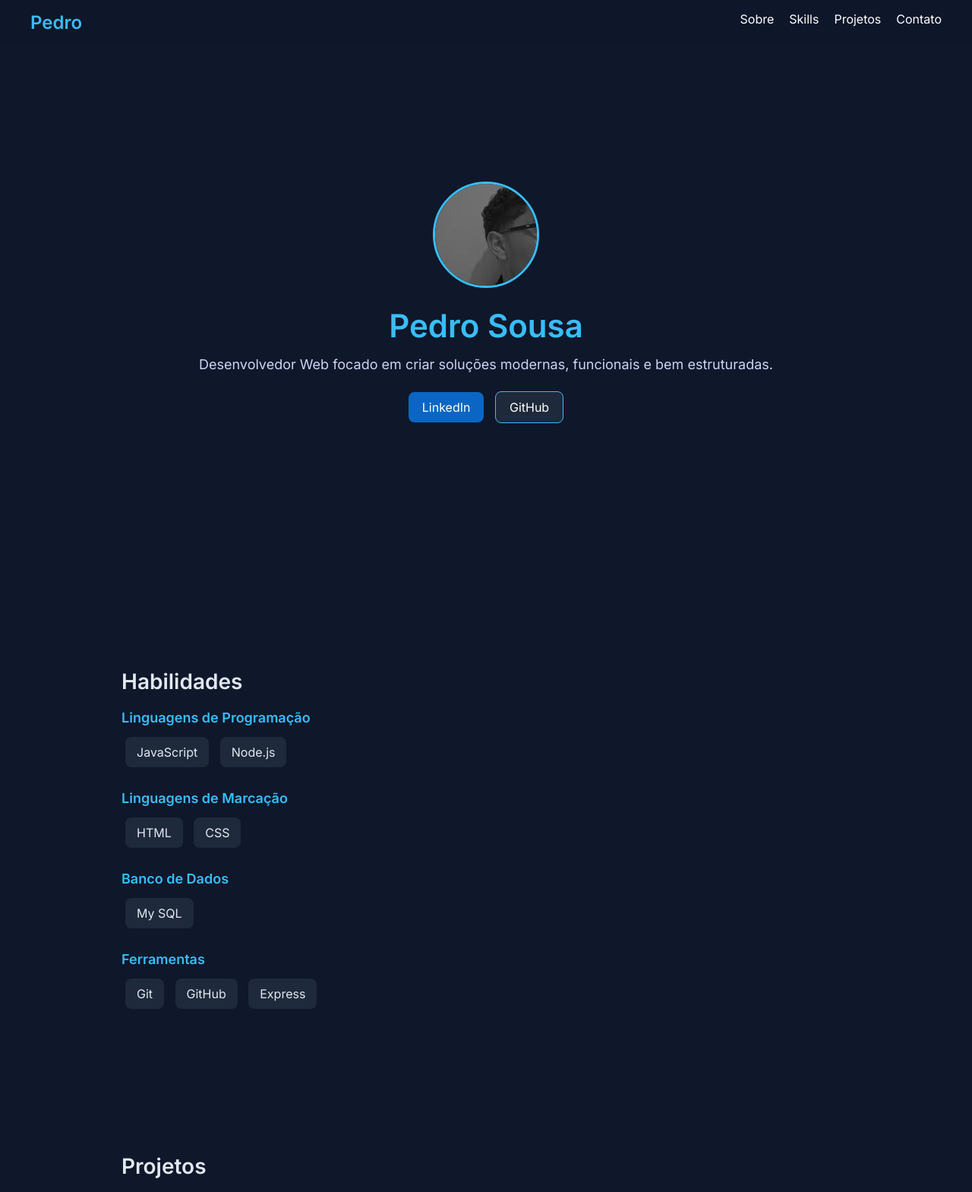
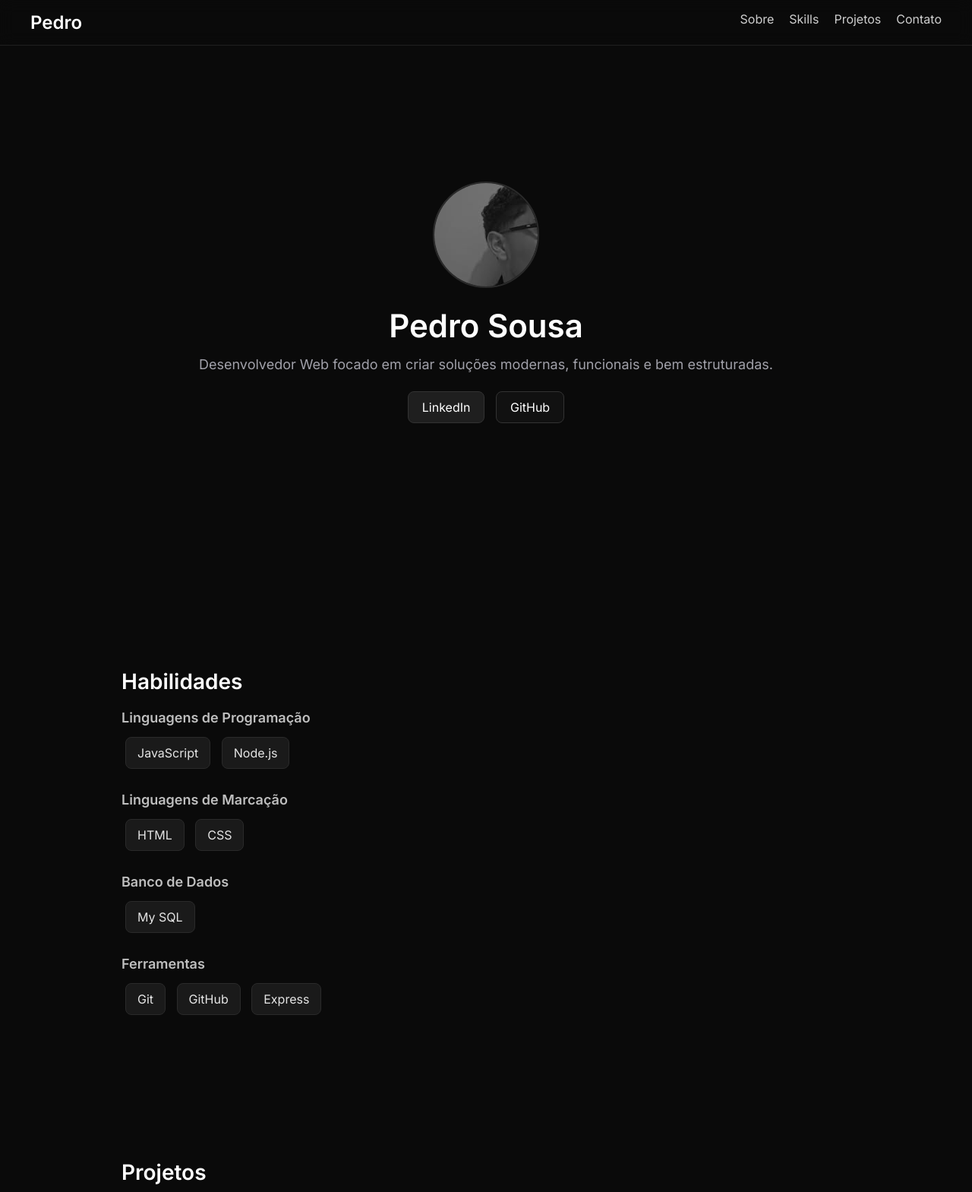
Before and after one commit to pedsousa06-ai/Portifolio-Projetos, a plain HTML site: page index.html in a window 1280 px wide. Shown: the top 1569 px of the page at 76% size. Drawn offline with Linux system fonts and the light colour scheme.

Commit message:
Finalizando Portifolio

```diff
--- a/src/styles/style.css
+++ b/src/styles/style.css
@@ -8,8 +8,8 @@
   /* BODY */
   body {
     font-family: 'Inter', sans-serif;
-    background: #0f172a;
-    color: #e2e8f0;
+    background: #0a0a0a;
+    color: #e5e5e5;
   }
 
   /* NAVBAR */
@@ -17,16 +17,17 @@
     position: fixed;
     width: 100%;
     top: 0;
-    background: rgba(15, 23, 42, 0.9);
+    background: rgba(10, 10, 10, 0.9);
     display: flex;
     justify-content: space-between;
     padding: 15px 40px;
     backdrop-filter: blur(10px);
+    border-bottom: 1px solid #1f1f1f;
     z-index: 1000;
   }
 
   nav h1 {
-    color: #38bdf8;
+    color: #ffffff;
   }
 
   nav ul {
@@ -36,13 +37,13 @@
   }
 
   nav a {
-    color: white;
+    color: #cfcfcf;
     text-decoration: none;
     transition: 0.3s;
   }
 
   nav a:hover {
-    color: #38bdf8;
+    color: #ffffff;
   }
 
   /* HERO */
@@ -55,16 +56,16 @@
     padding: 20px;
   }
 
-  /* HERO CONTENT */
+  /* HERO TEXTO */
   .hero h1 {
     font-size: 42px;
-    color: #38bdf8;
+    color: #ffffff;
   }
 
   .hero p {
     margin: 15px 0;
     font-size: 18px;
-    color: #cbd5f5;
+    color: #a1a1aa;
   }
 
   /* FOTO */
@@ -73,7 +74,7 @@
     height: 140px;
     border-radius: 50%;
     margin-bottom: 20px;
-    border: 3px solid #38bdf8;
+    border: 2px solid #2a2a2a;
     object-fit: cover;
     transition: 0.3s;
   }
@@ -97,26 +98,27 @@
     transition: 0.3s;
   }
 
-  /* LINKEDIN */
+  /* BOTÕES */
   .linkedin {
-    background: #0a66c2;
-    color: white;
+    background: #1f1f1f;
+    color: #ffffff;
+    border: 1px solid #333;
   }
 
   .linkedin:hover {
-    background: #084a91;
+    background: #ffffff;
+    color: #000;
   }
 
-  /* GITHUB */
   .github {
-    background: #1e293b;
-    color: white;
-    border: 1px solid #38bdf8;
+    background: #111;
+    color: #fff;
+    border: 1px solid #333;
   }
 
   .github:hover {
-    background: #38bdf8;
-    color: black;
+    background: #ffffff;
+    color: #000;
   }
 
   /* SECTIONS */
@@ -129,6 +131,7 @@
   h2 {
     margin-bottom: 20px;
     font-size: 28px;
+    color: #ffffff;
   }
 
   /* SKILLS */
@@ -138,22 +141,23 @@
 
   .skills-group h3 {
     margin-bottom: 10px;
-    color: #38bdf8;
+    color: #bfbfbf;
     font-size: 18px;
   }
 
   .skills span {
-    background: #1e293b;
+    background: #1a1a1a;
     padding: 10px 15px;
     margin: 5px;
     display: inline-block;
     border-radius: 8px;
+    border: 1px solid #2a2a2a;
     transition: 0.3s;
   }
 
   .skills span:hover {
-    background: #38bdf8;
-    color: black;
+    background: #ffffff;
+    color: #000;
   }
 
   /* GRID */
@@ -165,14 +169,20 @@
 
   /* CARD */
   .card {
-    background: #1e293b;
+    background: #141414;
     padding: 20px;
     border-radius: 10px;
+    border: 1px solid #222;
     transition: 0.3s;
   }
 
   .card:hover {
     transform: translateY(-5px);
+    border-color: #444;
+  }
+
+  .card p {
+    color: #bfbfbf;
   }
 
   .card ul {
@@ -193,8 +203,8 @@
     display: inline-block;
     margin-right: 10px;
     padding: 8px 12px;
-    background: #38bdf8;
-    color: black;
+    background: #ffffff;
+    color: #000;
     border-radius: 6px;
     font-size: 14px;
     transition: 0.3s;
@@ -202,14 +212,21 @@
   }
 
   .links a:hover {
-    background: white;
+    background: #d4d4d4;
+  }
+
+  /* CONTATO */
+  #contato p {
+    color: #bfbfbf;
   }
 
   /* FOOTER */
   footer {
     text-align: center;
     padding: 20px;
-    background: #020617;
+    background: #050505;
+    border-top: 1px solid #1f1f1f;
+    color: #888;
   }
 
   /* RESPONSIVO */
```
Also changed, not shown: src/js/script.js (added).
